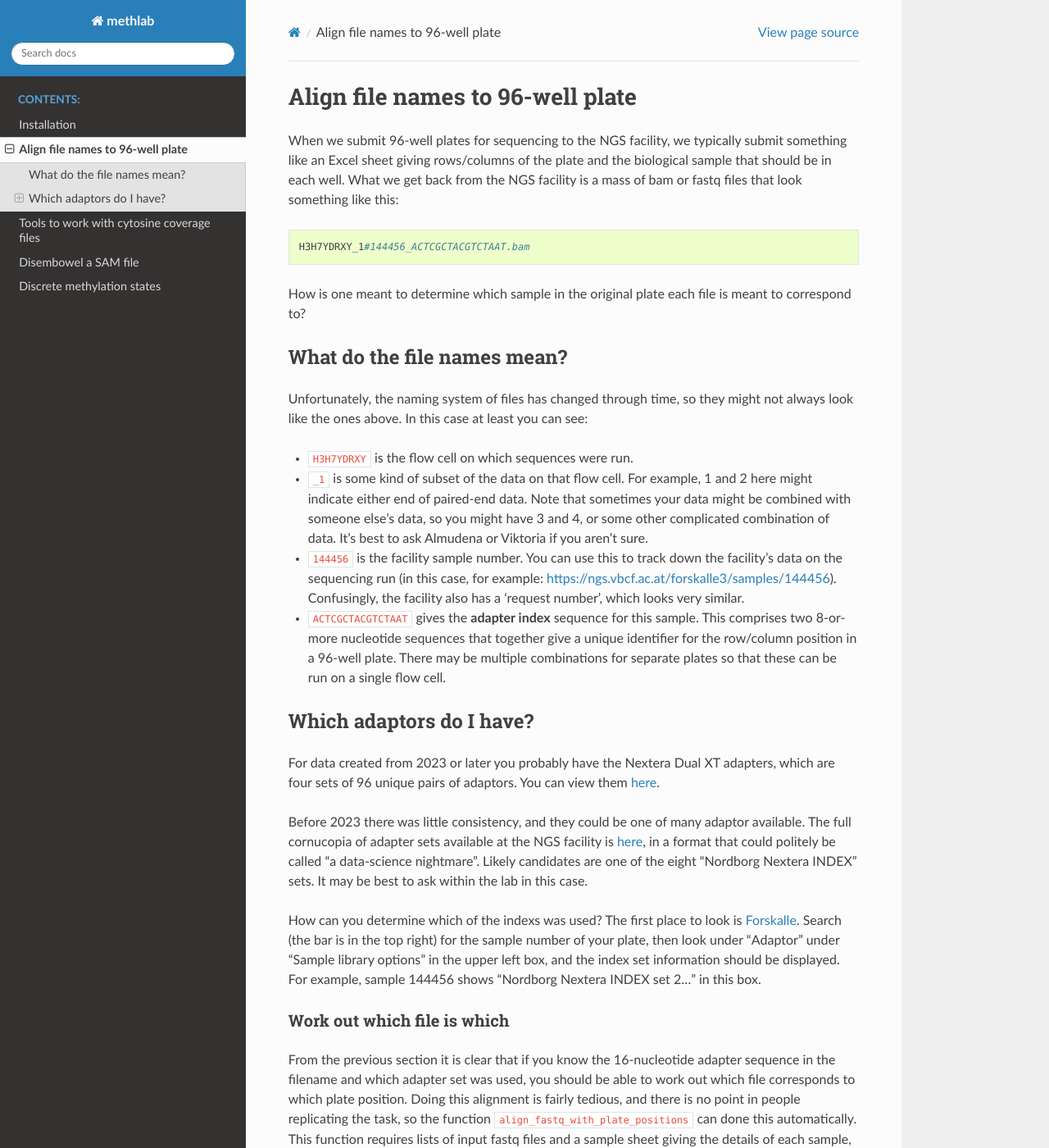
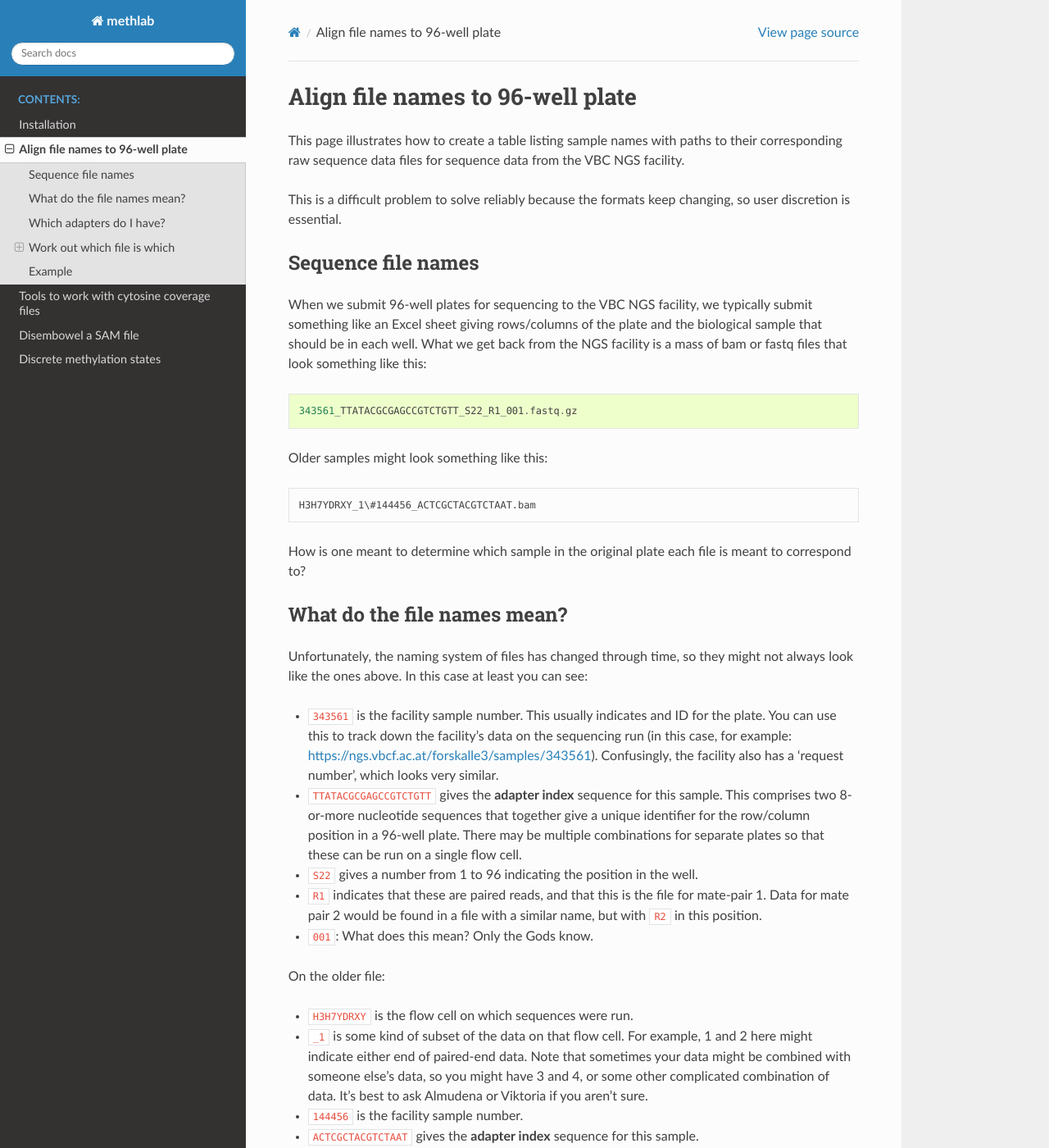
Before and after one commit to ellisztamas/methlab, a Sphinx documentation site: the page built from docs/modules/align_plate_positions.rst, in a window 1280 px wide and 1400 px high. Shown: the whole window at 82% size. Built offline with Sphinx 7.4.7 and the Read the Docs theme 3.1.0, drawn with Linux system fonts in a browser that asks for light colours; some of the changed text lies outside the part shown.

Commit message:
Expanded docs for aligning filenames.
Went into much more detail about how to use the function and the caveats.

 On branch main
 Changes to be committed:
	modified:   docs/modules/align_plate_positions.rst

```diff
--- a/docs/modules/align_plate_positions.rst
+++ b/docs/modules/align_plate_positions.rst
@@ -2,14 +2,30 @@
 Align file names to 96-well plate
 """""""""""""""""""""""""""""""""
 
-When we submit 96-well plates for sequencing to the NGS facility, we typically
+This page illustrates how to create a table listing sample names with paths to
+their corresponding raw sequence data files for sequence data from the VBC
+NGS facility.
+
+This is a difficult problem to solve reliably because the formats keep changing,
+so user discretion is essential.
+
+Sequence file names
+===================
+
+When we submit 96-well plates for sequencing to the VBC NGS facility, we typically
 submit something like an Excel sheet giving rows/columns of the plate and the
 biological sample that should be in each well. What we get back from the NGS
 facility is a mass of bam or fastq files that look something like this:
 
 .. parsed-literal::
 
-    H3H7YDRXY_1#144456_ACTCGCTACGTCTAAT.bam
+    343561_TTATACGCGAGCCGTCTGTT_S22_R1_001.fastq.gz
+
+Older samples might look something like this:
+
+.. parsed-literal::
+
+    H3H7YDRXY_1\\#144456_ACTCGCTACGTCTAAT.bam
 
 How is one meant to determine which sample in the original plate each file is
 meant to correspond to?
@@ -20,50 +36,68 @@
 Unfortunately, the naming system of files has changed through time, so they might
 not always look like the ones above. In this case at least you can see:
 
+* ``343561`` is the facility sample number. This usually indicates and ID for
+  the plate. You can use this to track down the
+  facility's data on the sequencing run (in this case, for example:
+  https://ngs.vbcf.ac.at/forskalle3/samples/343561).
+  Confusingly, the facility also has a 'request number', which looks very similar.
+* ``TTATACGCGAGCCGTCTGTT`` gives the **adapter index** sequence for this sample.
+  This comprises two 8-or-more nucleotide sequences that together give a unique
+  identifier for the row/column position in a 96-well plate. There may be
+  multiple combinations for separate plates so that these can be run on a single
+  flow cell.
+* ``S22`` gives a number from 1 to 96 indicating the position in the well.
+* ``R1`` indicates that these are paired reads, and that this is the file for
+  mate-pair 1. Data for mate pair 2 would be found in a file with a similar name,
+  but with ``R2`` in this position.
+* ``001``: What does this mean? Only the Gods know.
+
+On the older file:
+
 * ``H3H7YDRXY`` is the flow cell on which sequences were run.
 * ``_1`` is some kind of subset of the data on that flow cell.
   For example, 1 and 2 here might indicate either end of paired-end data.
   Note that sometimes your data might be combined with someone else's data, so
   you might have 3 and 4, or some other complicated combination of data.
   It's best to ask Almudena or Viktoria if you aren't sure.
-* ``144456`` is the facility sample number. You can use this to track down the
-  facility's data on the sequencing run (in this case, for example:
-  https://ngs.vbcf.ac.at/forskalle3/samples/144456).
-  Confusingly, the facility also has a 'request number', which looks very similar.
+* ``144456`` is the facility sample number.
 * ``ACTCGCTACGTCTAAT`` gives the **adapter index** sequence for this sample.
-  This comprises two 8-or-more nucleotide sequences that together give a unique
-  identifier for the row/column position in a 96-well plate. There may be
-  multiple combinations for separate plates so that these can be run on a single
-  flow cell.
 
-Which adaptors do I have?
+As you can see, only the information the two formats have in common are the
+**sample ID** (plate) and adapter sequences, so we will use this information to
+piece together which sample is which. Note that other formats may, or may yet
+exist!
+
+Which adapters do I have?
 =========================
 
 For data created from 2023 or later you probably have the Nextera Dual XT
-adapters, which are four sets of 96 unique pairs of adaptors.
+adapters, which are four sets of 96 unique pairs of adapters.
 You can view them
 `here <https://docs.google.com/spreadsheets/d/1gooUY2Uh23d04bDt7Ph5gGQne4GB-LlApk5h1iO8aUA/edit#gid=0>`_.
 
-Before 2023 there was little consistency, and they could be one of many adaptor
+Before 2023 there was little consistency, and they could be one of many adapter sets
 available.
 The full cornucopia of adapter sets available at the NGS facility is
-`here <https://ngs.vbcf.ac.at/forskalle3/account/adaptors>`_, in a format that
+`here <https://ngs.vbcf.ac.at/forskalle3/account/adapters>`_, in a format that
 could politely be called "a data-science nightmare".
 Likely candidates are one of the eight "Nordborg Nextera INDEX" sets.
 It may be best to ask within the lab in this case.
 
-How can you determine which of the indexs was used?
+How can you determine which of the index sets was used?
 The first place to look is `Forskalle <https://ngs.vbcf.ac.at/forskalle3/>`_.
 Search (the bar is in the top right) for the sample number of your plate, then
-look under "Adaptor" under "Sample library options" in the upper left box, and
+look under "Adapter" under "Sample library options" in the upper left box, and
 the index set information should be displayed.
 For example, sample 144456 shows "Nordborg Nextera INDEX set 2..." in this box.
 
-============================
+If in doubt, ask Viktoria to add the indices to the Nordborg-group NGS
+submission sheet on google drive.
+
 Work out which file is which
 ============================
 
-From the previous section it is clear that if you know the 16-nucleotide adapter
+From the previous section it is clear that if you know the adapter
 sequence in the filename and which adapter set was used, you should be able to
 work out which file corresponds to which plate position. Doing this alignment is
 fairly tedious, and there is no point in people replicating the task, so the
@@ -71,6 +105,9 @@
 This function requires lists of input fastq files and a sample sheet giving the
 details of each sample, and returns a copy of the sample sheet with the paths to
 corresponding fastq files as additional columns
+
+**It is important to note that this is not a foolproof procedure, and you need
+to check the output.**
 
 List the fastq files
 --------------------
@@ -120,13 +157,96 @@
 There may not be duplicate rows of ``index1`` and ``index2``, which in practical
 terms mean that you should look at one sequencing plate at a time.
 
+Be aware that sometimes index1 and index2 appear in reverse order in the file
+names!
+
 Merge filenames and sample sheet
 --------------------------------
 
 Pass the lists of file paths and the sample sheet to ``align_fastq_with_plate_positions``.
 
 .. code-block:: python
-  new_sheet = ml.align_fastq_with_plate_positions(mate1, mate2, sample_sheet)
+  genotyping_sheet = ml.align_fastq_with_plate_positions(mate1, mate2, sequencing_sheet)
 
-This function looks for a nucleotide sequence inside each filename and matches
-it to the indices in the sample sheet.
+The function adds two new columns called ``fastq1`` and ``fastq2`` giving the
+paths from ``mate1`` and ``mate2`` for each sample it found a match for.
+
+This function uses regular expressions to look for a nucleotide sequence inside
+each filename and matches it to the indices in the sample sheet. This is a
+general, but **not very robust** solution. In particular, it will fail if there
+are multiple samples with the same adpater sequences, such as when the same index
+set was used for multiple plates. As such, it would be wise to **only use this on
+one sequence plate at a time**. It also wouldn't hurt to look at the
+`source code <https://github.com/ellisztamas/methlab/blob/main/methlab/align_fastq_with_plate_positions.py>`
+for this function and convince yourself of what it is doing.
+
+
+Example
+=======
+
+Sequencing plate 2024-011 was 96 samples of F8 lines from the Intra-Swedish
+collection. You can find the sequencing sample sheet, including plate positions,
+sample names, barcode and other information
+`here <https://docs.google.com/spreadsheets/d/1XOPm1GXGJ9zh1u43HGNsz9fKPbbBwL35tdAj-fhD0Vg/edit?usp=sharing>`.
+I saved this information as a CSV file on the cluster as ``01_data/08_resequenced_F8s/sample_sheet.csv``.
+
+The data were sequenced as NGS sample
+`343561 <https://ngs.vbcf.ac.at/forskalle3/samples/343561>`.
+After unzipping the data to ``/scratch-cbe/users/$(whoami)/04_resequencing/343561/``,
+the first ten files look like this:
+
+.. parsed-literal::
+
+  343561_AACAAGTACAGGATATATCC_S87_I1_001.fastq.gz
+  343561_AACAAGTACAGGATATATCC_S87_I2_001.fastq.gz
+  343561_AACAAGTACAGGATATATCC_S87_R1_001.fastq.gz
+  343561_AACAAGTACAGGATATATCC_S87_R2_001.fastq.gz
+  343561_AACCGAGTTCGATCTCTGGA_S9_I1_001.fastq.gz
+  343561_AACCGAGTTCGATCTCTGGA_S9_I2_001.fastq.gz
+  343561_AACCGAGTTCGATCTCTGGA_S9_R1_001.fastq.gz
+  343561_AACCGAGTTCGATCTCTGGA_S9_R2_001.fastq.gz
+  343561_AACTTATCCTGTACTGGCGT_S78_I1_001.fastq.gz
+  343561_AACTTATCCTGTACTGGCGT_S78_I2_001.fastq.gz
+
+Below is an example Python script to link the sample names up to the file names.
+If you haven't already, install the ``methlab`` and ``pandas`` modules for Python using
+
+.. code-block:: shell
+
+  pip install methlab pandas
+
+Here is the Python code:
+
+.. code-block:: python
+
+  import pandas as pd
+  from glob import glob
+  import os
+
+  import methlab as ml
+  print("Using methlab version " + ml.__version__)
+
+  # === Input ===
+
+  # Path to the directory containing raw fastq files
+  path_to_fastq = "scratchdir/04_resequencing/343561/"
+  if os.path.exists(path_to_fastq):
+      print(f"Using fastq files from {path_to_fastq}")
+  else:
+      print(f"Error: could not find the path containing fastq files at {path_to_fastq}")
+      print(f"Please check that you have unzipped the fastq files, and that you have the correct path.")
+      print(f"The path is hard coded to a directory on the CLIP cluster, so you may need to change it.")
+      print(f"Exiting...")
+      exit()
+
+  mate1 = glob( path_to_fastq + "/*_R1_*.fastq.gz")
+  mate2 = glob( path_to_fastq + "/*_R2_*.fastq.gz")
+
+  sequencing_sample_sheet = pd.read_csv(
+      "01_data/08_resequenced_F8s/sample_sheet.csv"
+  )
+
+  genotyping_sample_sheet = ml.align_fastq_with_plate_positions(mate1, mate2, sequencing_sample_sheet)
+
+``genotyping_sample_sheet`` should now contain all the columns in the original
+sequencing sample sheet, plus additional columns with paths to the fastq files.
```
Also changed, not shown: other parts of docs/modules/align_plate_positions.rst (+3 -3 lines).
